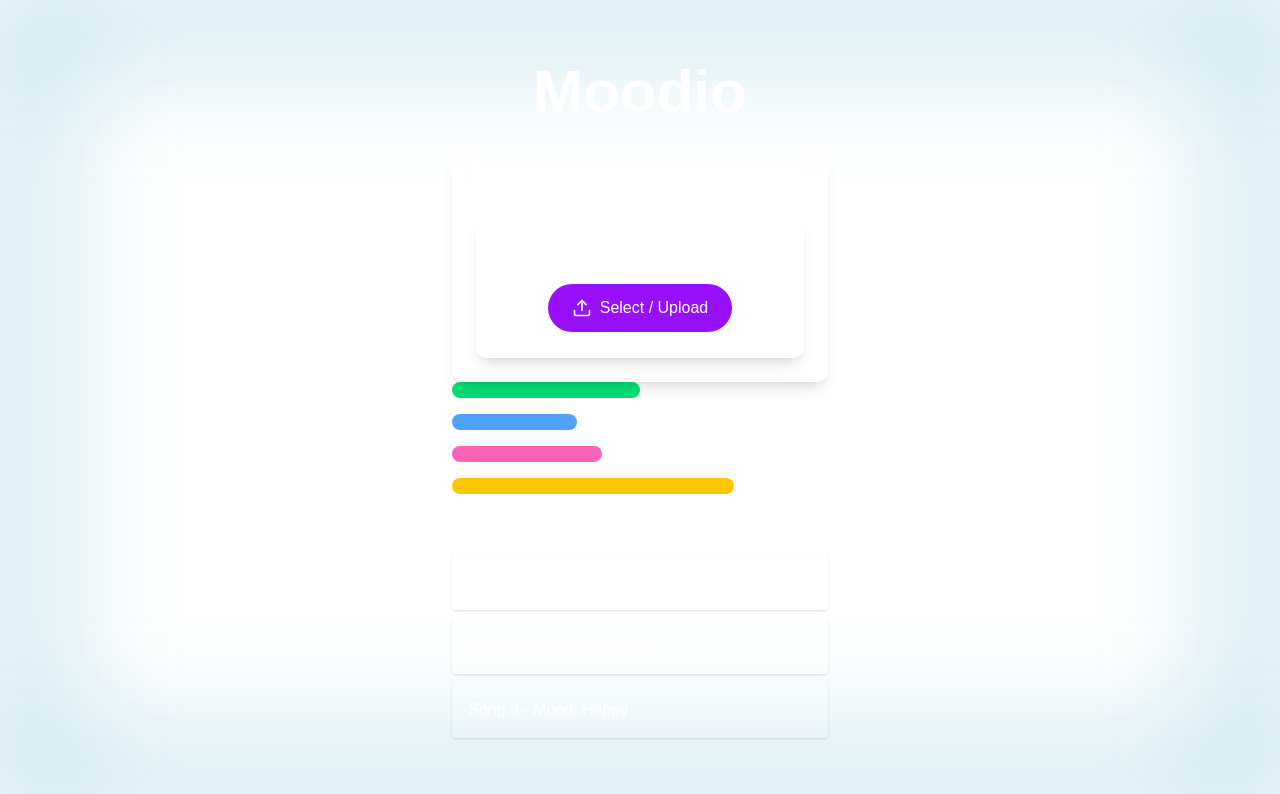
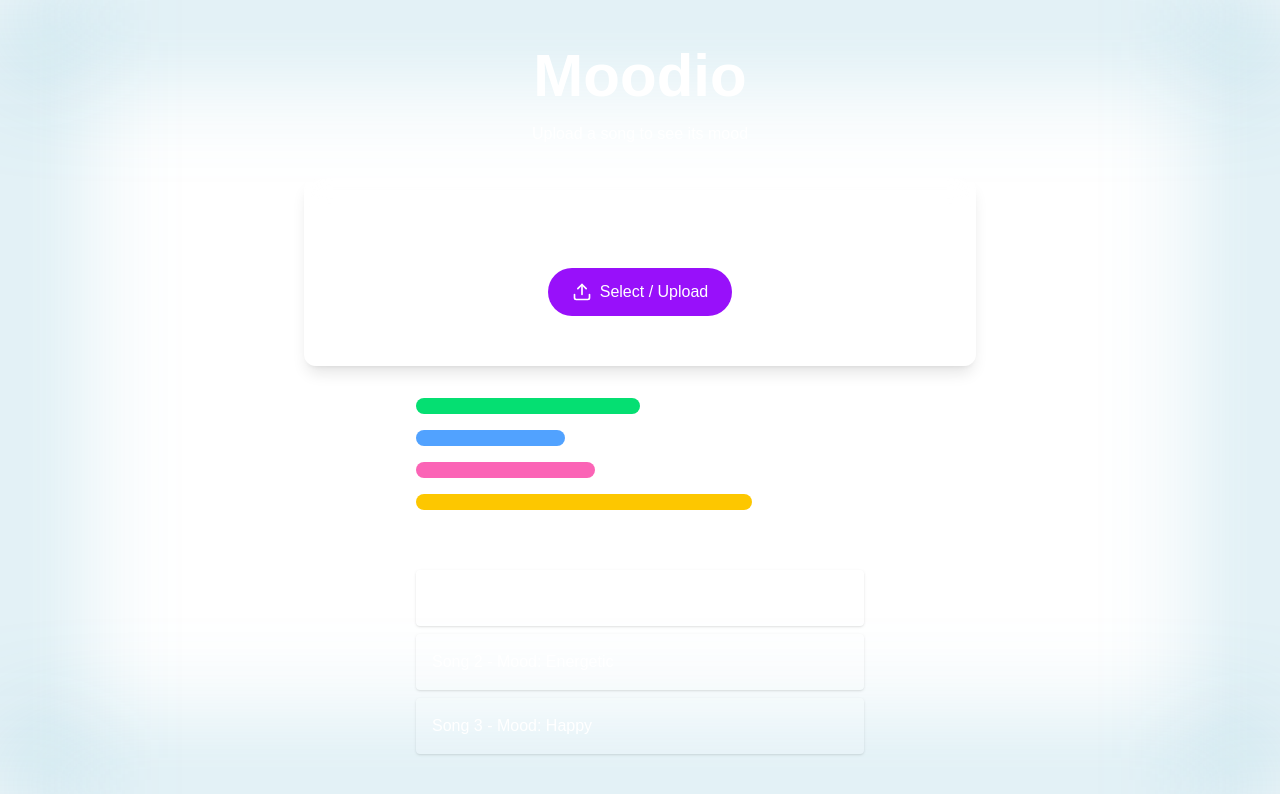
Before and after one commit to hanznikkol/moodio-next-js, a Next.js app: page / in a window 1280 px wide. Shown: the top 794 px of the page. Built offline with nearby package versions, Linux system fonts and the light colour scheme.

Commit message:
File Upload and Preview

```diff
--- /dev/null
+++ b/src/app/components/AudioPreview.tsx
@@ -0,0 +1,16 @@
+import React from 'react'
+
+interface AudioPreviewProps {
+    file: File;
+}
+
+function AudioPreview({file}: AudioPreviewProps) {
+  const audioURL = URL.createObjectURL(file)
+  return (
+    <div className='w-full max-w-2xl'>
+      <audio controls src={audioURL} className="w-full rounded-lg"></audio>
+    </div>
+  )
+}
+
+export default AudioPreview
--- a/src/app/components/AudioUpload.tsx
+++ b/src/app/components/AudioUpload.tsx
@@ -2,35 +2,67 @@
 import { Upload } from "lucide-react";
 import { useState } from "react";
 
-export default function AudioUpload() {
+interface AudioUploadProps {
+    file: File | null;
+    setFile: (file: File | null) => void
+}
 
-const [fileName, setFileName] = useState<string | null>(null)
+export default function AudioUpload({ file, setFile } : AudioUploadProps) {
+
+const [isDragging, setIsDragging] = useState(false)
 
 const handleFileChange = (e: React.ChangeEvent<HTMLInputElement>) => {
     if (e.target.files && e.target.files[0]) {
-        setFileName(e.target.files[0].name)
+        const file = e.target.files[0]
+        if (!file.type.startsWith("audio/")) {
+            alert("Only audio files are allowed! 🎵")
+            e.target.value = ""
+            return
+        }
+        setFile(file)
     }
 }
 
 const handleDrop = (e: React.DragEvent<HTMLDivElement>) => {
     e.preventDefault()
+    setIsDragging(false);
     if (e.dataTransfer.files && e.dataTransfer.files[0]) {
-        setFileName(e.dataTransfer.files[0].name)
+        const file = e.dataTransfer.files[0]
+        if (!file.type.startsWith("audio/")) {
+            alert("Only audio files are allowed! 🎵")
+            return
+        }
+        setFile(file)
     }
+}
+
+const handleDragLeave = (e: React.DragEvent<HTMLDivElement>) => {
+    e.preventDefault()
+    if(!e.currentTarget.contains(e.relatedTarget as Node)) setIsDragging(false)
 }
 
 const handleDragOver = (e: React.DragEvent<HTMLDivElement>) => {
     e.preventDefault()
+    setIsDragging(true)
 }
+
 return (
     <>
-    <div className="w-full max-w-lg p-6 bg-white/10 backdrop-blur-md rounded-xl shadow-lg flex flex-col items-center justify-center text-white border-2 border-dashed border-white/30 hover:border-white/50 transition-colors"
+    <div className="relative w-full max-w-2xl p-12 bg-white/10 backdrop-blur-md rounded-xl shadow-lg flex flex-col items-center justify-center text-white border-2 border-dashed border-white/30 hover:border-white/50 transition-colors"
         onDrop={handleDrop}
-        onDrag={handleDragOver}
+        onDragOver={handleDragOver}
+        onDragLeave={handleDragLeave}
     >
+        {/* Drop your file */}
+        {isDragging && (
+            <div className="absolute inset-0 bg-black/60 flex items-center justify-center z-20">
+                <p className="text-white text-lg font-medium">Drop your file here</p>
+            </div>
+        )}
+
         {/* Drag text */}
-        <p className="mb-4 text-center">
-            {fileName ? `Selected: ${fileName}` : "Drag & drop a song here or click below"}
+        <p className="mb-4 text-center select-none">
+            {file?.name ? `Selected File: ${file?.name}` : "Drag & drop a song here or click below"}
         </p>
 
         <input
@@ -47,9 +79,8 @@ return (
             className="flex items-center gap-2 px-6 py-3 bg-purple-600 rounded-full cursor-pointer hover:bg-purple-700 transition text-white font-medium z-10"
         >
             <Upload className="w-5 h-5"/>
-            {fileName ? "Change File" : "Select / Upload"}
+            {file ? "Change File" : "Select / Upload"}
         </label>
     </div>
     </>
-)
-}
+)}
--- a/src/app/components/Recommendation.tsx
+++ b/src/app/components/Recommendation.tsx
@@ -3,15 +3,15 @@ import { JSX } from "react";
 export default function Recommendation(): JSX.Element {
     return(
         <>
-            {/* Recommendation */}
-            <div className="w-full max-w-md mt-8 flex flex-col items-center space-y-2">
+        {/* Recommendation */}
+        <div className="w-full max-w-md flex flex-col items-center space-y-2">
             <p className="text-white/80 text-sm">Recommended songs based on your mood:</p>
             <div className="w-full flex flex-col space-y-2">
                 <div className="p-4 bg-white/10 rounded shadow text-white">Song 1 - Mood: Chill</div>
                 <div className="p-4 bg-white/10 rounded shadow text-white">Song 2 - Mood: Energetic</div>
                 <div className="p-4 bg-white/10 rounded shadow text-white">Song 3 - Mood: Happy</div>
             </div>
-            </div>
+        </div>
         </>
     )
 }
--- a/src/app/layout.tsx
+++ b/src/app/layout.tsx
@@ -14,8 +14,8 @@ const geistMono = Geist_Mono({
 });
 
 export const metadata: Metadata = {
-  title: "Create Next App",
-  description: "Generated by create next app",
+  title: "Moodio: Music Mood Analyzer",
+  description: "",
 };
 
 export default function RootLayout({
--- a/src/app/page.tsx
+++ b/src/app/page.tsx
@@ -1,22 +1,24 @@
-"use-client";
+"use client";
 
+import { useState } from "react";
+import AudioPreview from "./components/AudioPreview";
 import AudioUpload from "./components/AudioUpload";
 import MoodBars from "./components/MoodBars";
 import Recommendation from "./components/Recommendation";
 
 export default function Home() {
+  const [file, setFile] = useState<File | null>(null)
+
   return (
-      <div className="flex flex-col items-center p-8">
-        <h1 className="text-6xl font-bold mb-8 text-white">Moodio</h1>
-
-        {/* Upload Section */}
-        <div className="w-full max-w-md p-6 bg-opacity-10 backdrop-blur-md rounded-xl shadow-lg flex flex-col items-center space-y-4">
-          <p className="text-white text-center">Upload a song to see its mood</p>
-          <AudioUpload/>
-        </div>
-
-        <MoodBars/>
-        <Recommendation/>
+    <div className="flex flex-col items-center p-8 w-full gap-8">
+      <div className="flex items-center gap-4 flex-col">
+        <h1 className="text-6xl font-bold text-white">Moodio</h1>
+        <p className="text-white text-center">Upload a song to see its mood</p>
+      </div>
+      <AudioUpload file={file} setFile={setFile}/>
+      {file && <AudioPreview file={file}/>}
+      <MoodBars/>
+      <Recommendation/>
     </div>
   );
 }
```
